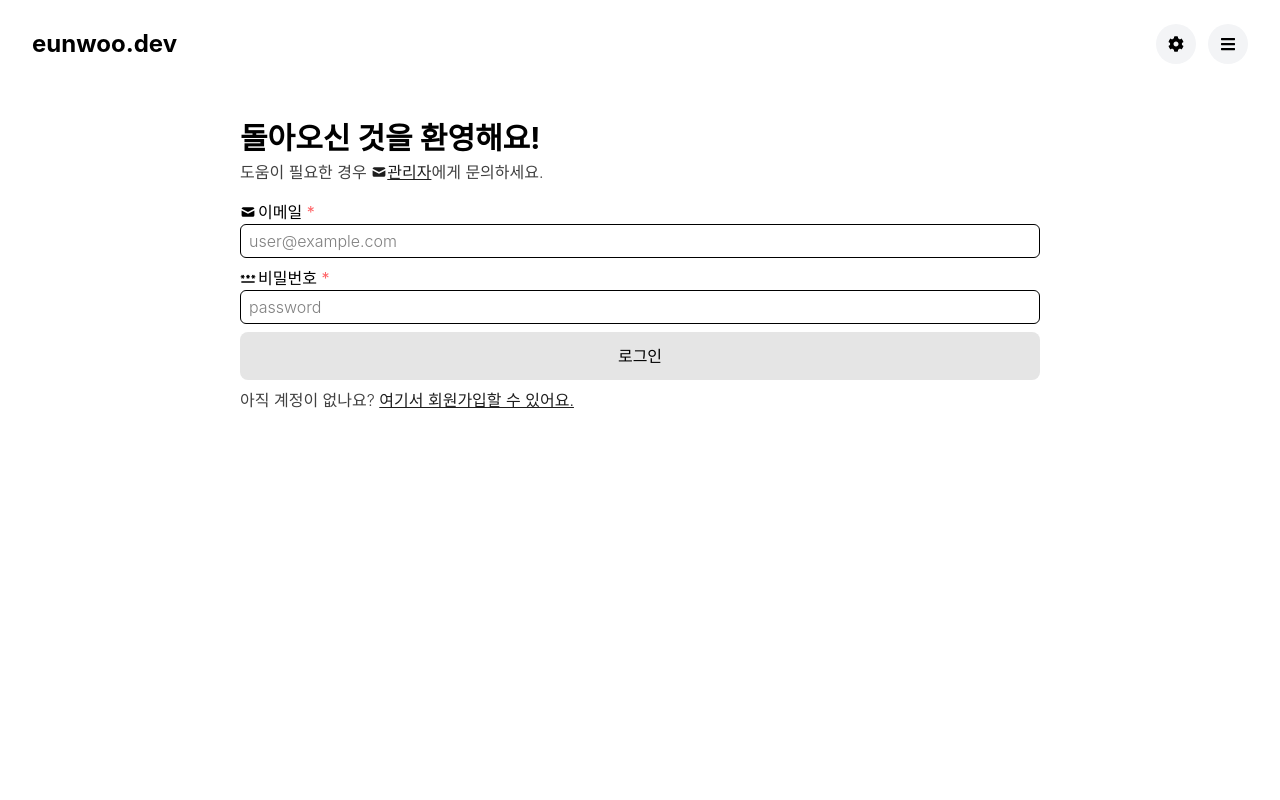
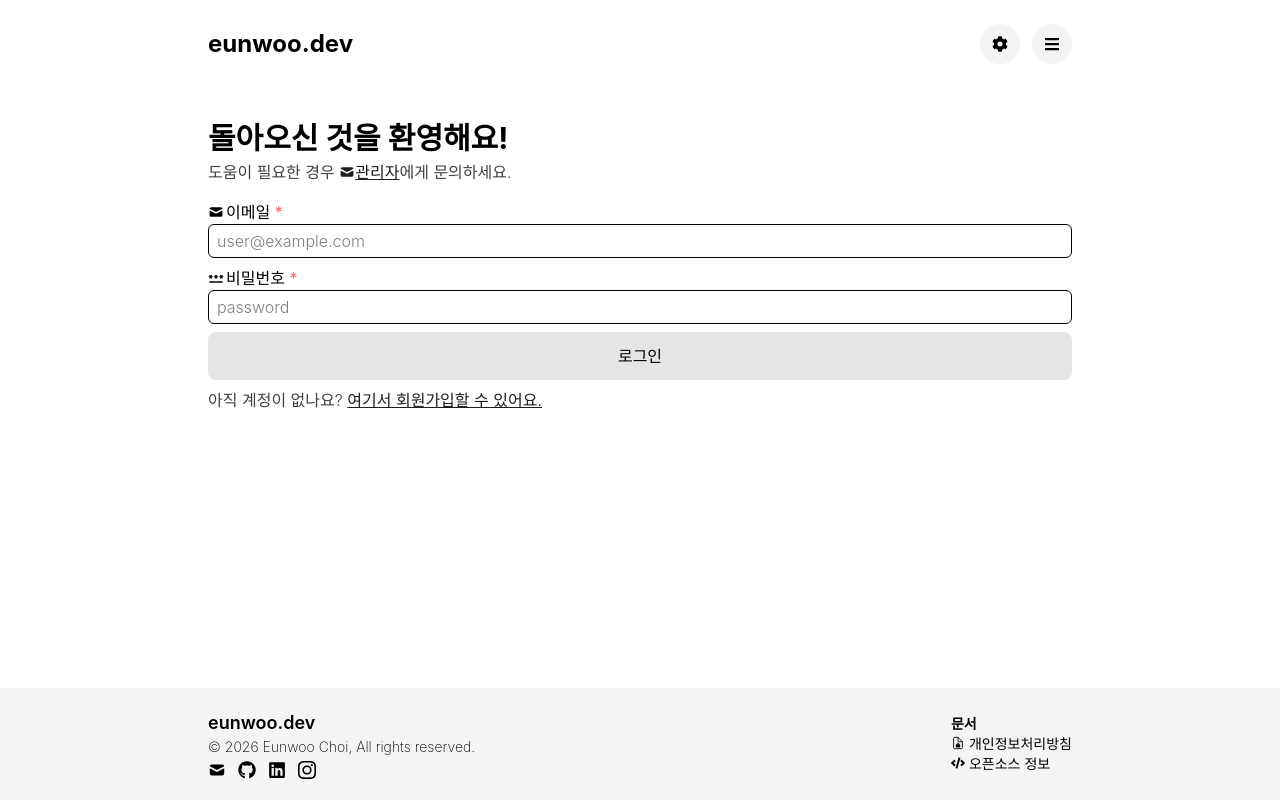
Before and after one commit to eunwoo1104/eunwoo.dev, a Next.js app: page /user/login in a window 1280 px wide. Built offline with nearby package versions, Linux system fonts and the light colour scheme; no server answers; a web font is replaced by a local one.

Commit message:
feat: implement footer

```diff
--- a/src/app/globals.css
+++ b/src/app/globals.css
@@ -60,11 +60,11 @@ body {
   }
 
   .content-mx {
-    @apply mx-8;
+    @apply mx-8 md:mx-20 lg:mx-44 xl:mx-52 2xl:mx-64;
   }
 
   .content-px {
-    @apply px-8;
+    @apply px-8 md:px-20 lg:px-44 xl:px-52 2xl:px-64;
   }
 
   .level-1-bg {
--- a/src/app/layout.tsx
+++ b/src/app/layout.tsx
@@ -1,6 +1,7 @@
 import type { Metadata } from "next";
 import Script from "next/script";
 
+import { Footer } from "@/components/layout/Footer";
 import { Header } from "@/components/layout/header/Header";
 import { GlobalMessageProvider } from "@/components/provider/GlobalMessageProvider";
 import { SessionProvider } from "@/components/provider/SessionProvider";
@@ -36,7 +37,10 @@ export default function RootLayout({ children }: LayoutProps<"/">) {
         <body className="level-1-bg w-full min-h-screen font-normal text-base">
           <GlobalMessageProvider>
             <Header />
-            <div className="content-pt content-px min-h-screen">{children}</div>
+            <div className="content-pt content-px min-h-[calc(100dvh-7rem)]">
+              {children}
+            </div>
+            <Footer />
           </GlobalMessageProvider>
         </body>
       </SessionProvider>
--- a/src/app/not-found.tsx
+++ b/src/app/not-found.tsx
@@ -20,7 +20,7 @@ export default function NotFound() {
 
   return (
     <div>
-      <div className="min-h-[calc(100dvh-88px)] flex flex-col items-center justify-center">
+      <div className="min-h-[calc(100dvh-88px-7rem)] flex flex-col items-center justify-center">
         <h1 className="text-5xl font-bold">! ! 404 ! !</h1>
         <p className={`text-lg text-center ${msg ? "" : "invisible"}`}>
           {msg || "&nbsp;"}
--- a/src/app/user/login/page.tsx
+++ b/src/app/user/login/page.tsx
@@ -72,7 +72,7 @@ export default function Register({
   };
 
   return (
-    <div className="w-full md:px-20 lg:px-44 xl:px-52 2xl:px-64">
+    <div className="w-full">
       <h1 className="text-left font-bold text-3xl pt-8 pb-1">
         돌아오신 것을 환영해요!
       </h1>
--- a/src/app/user/register/page.tsx
+++ b/src/app/user/register/page.tsx
@@ -56,7 +56,7 @@ export default function Register() {
   };
 
   return (
-    <div className="w-full md:px-20 lg:px-44 xl:px-52 2xl:px-64">
+    <div className="w-full">
       <h1 className="text-left font-bold text-3xl pt-8 pb-1">환영해요!</h1>
       <p className="font-light text-neutral-700 dark:text-neutral-400 pb-4">
         여기서 eunwoo.dev 웹페이지에 회원가입할 수 있어요.
--- /dev/null
+++ b/src/components/layout/Footer.tsx
@@ -0,0 +1,68 @@
+import Link from "next/link";
+
+import { ExternalLink } from "@/components/ExternalLink";
+import { icons } from "@/utils/icons";
+
+export function Footer() {
+  return (
+    <footer className="flex flex-row content-px h-28 level-2-bg items-center text-sm">
+      <div className="flex flex-col justify-center">
+        <Link
+          href="/"
+          className="font-semibold clickable w-fit rounded-md text-lg"
+        >
+          eunwoo.dev
+        </Link>
+        <p className="text-sm font-extralight">
+          © 2026 Eunwoo Choi, All rights reserved.
+        </p>
+        <div className="h-1" />
+        <div className="flex flex-row justify-start items-center gap-x-3">
+          <ExternalLink
+            url="mailto:choi@eunwoo.dev"
+            className="clickable items-center text-lg"
+            icon={icons.email}
+            withGap={false}
+          />
+          <ExternalLink
+            url="https://github.com/eunwoo1104"
+            className="clickable items-center text-lg"
+            icon={icons.github}
+            withGap={false}
+          />
+          <ExternalLink
+            url="https://www.linkedin.com/in/eunwoo-choi-66a2b4326/"
+            className="clickable items-center text-lg"
+            icon={icons.linkedin}
+            withGap={false}
+          />
+          <ExternalLink
+            url="https://instagram.com/im_not_cha"
+            className="clickable items-center text-lg"
+            icon={icons.insta}
+            withGap={false}
+          />
+          {/* TODO: move these links to database */}
+        </div>
+      </div>
+      <div className="flex-1" />
+      <div className="flex flex-col">
+        <p className="font-semibold">문서</p>
+        <Link
+          href="/docs/privacy"
+          className="flex flex-row font-light clickable"
+        >
+          <span className="relative top-0.5 mr-1">{icons.privacy}</span>{" "}
+          개인정보처리방침
+        </Link>
+        <Link
+          href="/docs/open-source"
+          className="flex flex-row font-light clickable"
+        >
+          <span className="relative top-0.5 mr-1">{icons.code}</span> 오픈소스
+          정보
+        </Link>
+      </div>
+    </footer>
+  );
+}
--- a/src/components/layout/header/Header.tsx
+++ b/src/components/layout/header/Header.tsx
@@ -57,7 +57,7 @@ export function Header() {
                    flex flex-row items-center transition-colors duration-300
                    before:absolute before:inset-0 before:-z-10 before:backdrop-blur-xs before:mask-[linear-gradient(to_bottom,black_65%,transparent)]"
       >
-        <Link href="/" className="font-bold text-2xl clickable">
+        <Link href="/" className="font-bold text-2xl clickable rounded-lg py-1">
           eunwoo.dev
         </Link>
         <div className="flex-1" />
--- a/src/components/layout/header/MenuBox.tsx
+++ b/src/components/layout/header/MenuBox.tsx
@@ -10,7 +10,7 @@ export function MenuBox({
 }: HTMLMotionProps<"div">) {
   return (
     <motion.div
-      className={`level-2-bg fixed top-0 right-0 left-0 md:left-auto z-30 mt-19 ml-8 mr-8 p-4 rounded-lg ${className}
+      className={`level-2-bg fixed top-0 right-0 left-0 md:left-auto z-30 mt-19 content-mx p-4 rounded-lg ${className}
                   [--enter-y:-15px]`}
       initial={{ opacity: 0, y: "var(--enter-y)" }}
       animate={{ opacity: 1, x: 0, y: 0 }}
--- a/src/utils/icons.tsx
+++ b/src/utils/icons.tsx
@@ -1,6 +1,7 @@
 import {
   FaBars,
   FaChevronDown,
+  FaCode,
   FaCog,
   FaGithub,
   FaLinkedin,
@@ -10,7 +11,7 @@ import {
 } from "react-icons/fa";
 import { FaUser, FaUserTag } from "react-icons/fa6";
 import { HiMail, HiOutlineExternalLink } from "react-icons/hi";
-import { IoLanguage } from "react-icons/io5";
+import { IoDocumentLockOutline, IoLanguage } from "react-icons/io5";
 import { MdPassword } from "react-icons/md";
 import {
   SiDiscord,
@@ -76,6 +77,8 @@ export const icons = {
   nick: <FaUserTag />,
   chevronDown: <FaChevronDown />,
   circleCheck: <FaRegCheckCircle />,
+  privacy: <IoDocumentLockOutline />,
+  code: <FaCode />,
 
   // Programming Language Logo
   py: <SiPython />,
```
